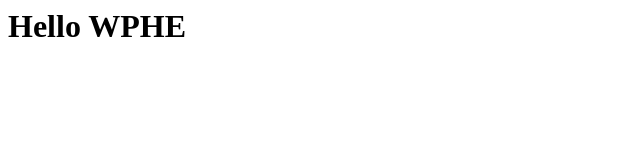
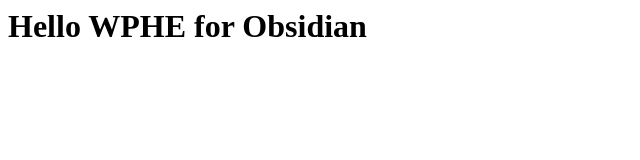
Before and after one commit to WitchdoctorJuJu/wphe, a plain HTML site: page index.html in a window 1280 px wide. Shown: the whole page, without its empty margins (0-640 px from the left). Drawn offline with Linux system fonts and the light colour scheme.

Commit message:
change index header

```diff
--- a/index.html
+++ b/index.html
@@ -1 +1 @@
-<h1>Hello WPHE</h1>
+<h1>Hello WPHE for Obsidian</h1>
```
